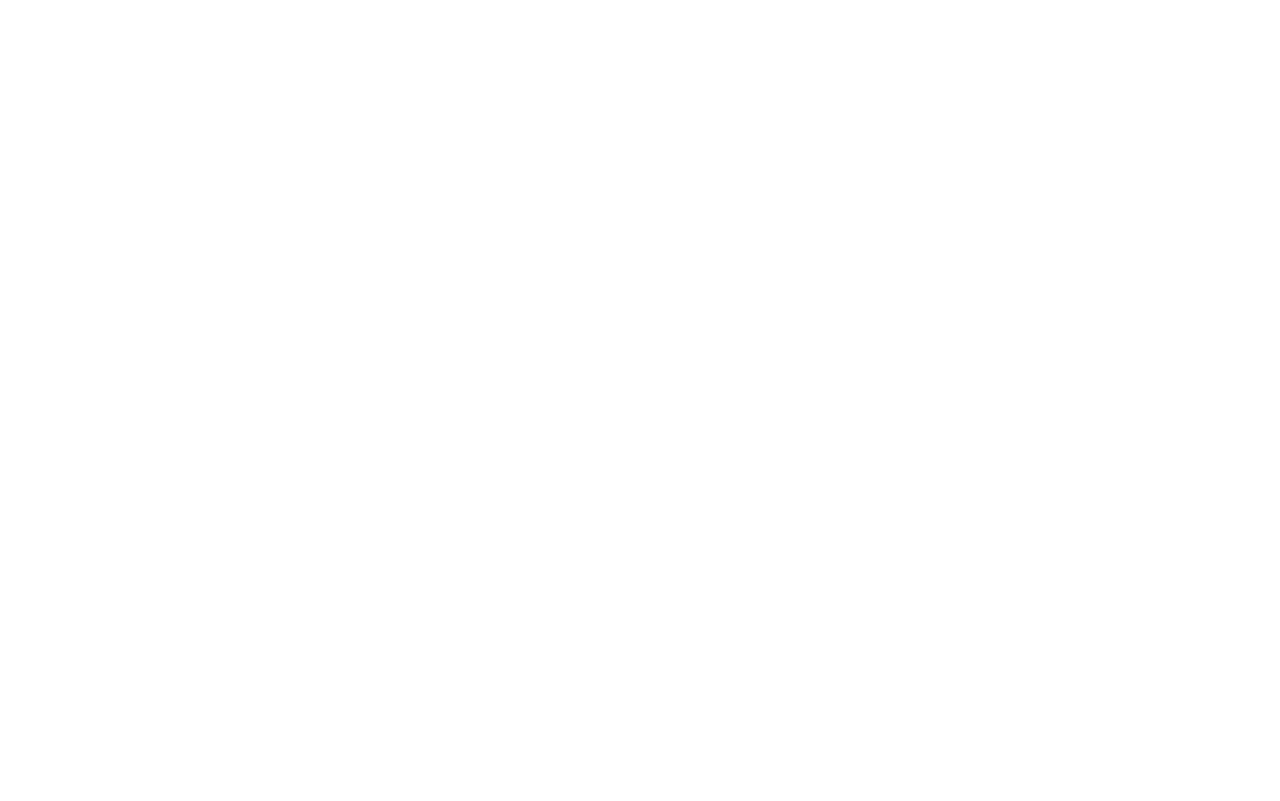
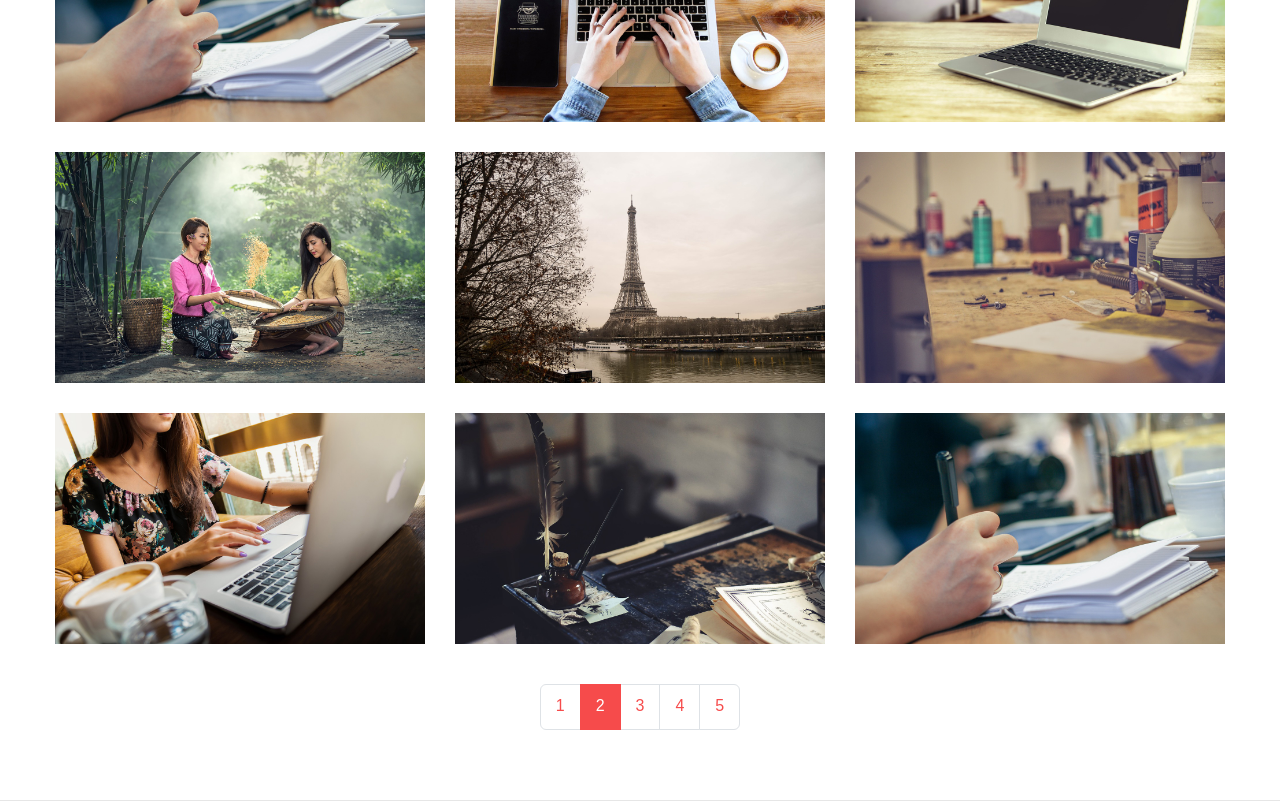
Before and after one commit to kyh012412/reactbootstrap_bibek, a React (Create React App) app: page / in a window 1280 px wide. Shown: the part 2220-3021 px from the top of the page. Before the commit the page ends 1919 px from the top, so only its background shows below. Built offline with nearby package versions, Linux system fonts and the light colour scheme.

Commit message:
7 grid pagination works

```diff
--- a/src/App.js
+++ b/src/App.js
@@ -5,6 +5,7 @@
 import AppHero from './components/hero';
 import AppAbout from './components/about';
 import AppServices from './components/services';
+import AppWorks from './components/works';
 
 function App() {
   return (
@@ -16,6 +17,7 @@
         <AppHero />
         <AppAbout />
         <AppServices />
+        <AppWorks />
       </main>
     </div>
   );
--- /dev/null
+++ b/src/components/works.js
@@ -0,0 +1,112 @@
+import Container from 'react-bootstrap/Container';
+import Row from 'react-bootstrap/Row';
+import Col from 'react-bootstrap/Col';
+import Image from 'react-bootstrap/Image';
+import Pagination from 'react-bootstrap/Pagination';
+
+const worksData = [
+  {
+    id: 1,
+    link: 'https://www.google.com',
+    image: require('../assets/images/img2.jpg'),
+    title: 'Lonely Path',
+    subtitle: 'Web Design',
+  },
+  {
+    id: 2,
+    link: 'https://www.google.com',
+    image: require('../assets/images/img3.jpg'),
+    title: 'Photographer Girl',
+    subtitle: 'Branding',
+  },
+  {
+    id: 3,
+    link: 'https://www.google.com',
+    image: require('../assets/images/img4.jpg'),
+    title: 'The Difference',
+    subtitle: 'Web Design',
+  },
+  {
+    id: 4,
+    link: 'https://www.google.com',
+    image: require('../assets/images/img5.jpg'),
+    title: 'Nature Patterns',
+    subtitle: 'Branding',
+  },
+  {
+    id: 5,
+    link: 'https://www.google.com',
+    image: require('../assets/images/img6.jpg'),
+    title: 'The Difference',
+    subtitle: 'Photography',
+  },
+  {
+    id: 6,
+    link: 'https://www.google.com',
+    image: require('../assets/images/img7.jpg'),
+    title: 'Winter Sonata',
+    subtitle: 'Web Design',
+  },
+  {
+    id: 7,
+    link: 'https://www.google.com',
+    image: require('../assets/images/img8.jpg'),
+    title: 'Lonely Path',
+    subtitle: 'Branding',
+  },
+  {
+    id: 8,
+    link: 'https://www.google.com',
+    image: require('../assets/images/img9.jpg'),
+    title: 'Appreciation',
+    subtitle: 'Photography',
+  },
+  {
+    id: 9,
+    link: 'https://www.google.com',
+    image: require('../assets/images/img2.jpg'),
+    title: 'Happy Days',
+    subtitle: 'Web Design',
+  },
+];
+
+let active = 2;
+let items = [];
+for (let number = 1; number <= 5; number++) {
+  items.push(
+    <Pagination.Item key={number} active={number === active}>
+      {number}
+    </Pagination.Item>
+  );
+}
+
+export default function AppWorks() {
+  return (
+    <section id="works" className="block works-block">
+      <Container fluid>
+        <div className="title-holder">
+          <h2>Our Works</h2>
+          <div className="subtitle">our awesome works</div>
+        </div>
+        <Row className="portfoliolist">
+          {worksData.map((work) => {
+            return (
+              <Col key={work.id} sm={4}>
+                <div className="portfolio-wrapper">
+                  <a href={work.link}>
+                    <Image src={work.image} />
+                    <div className="label text-center">
+                      <h3>{work.title}</h3>
+                      <p>{work.subtitle}</p>
+                    </div>
+                  </a>
+                </div>
+              </Col>
+            );
+          })}
+        </Row>
+        <Pagination>{items}</Pagination>
+      </Container>
+    </section>
+  );
+}
```
